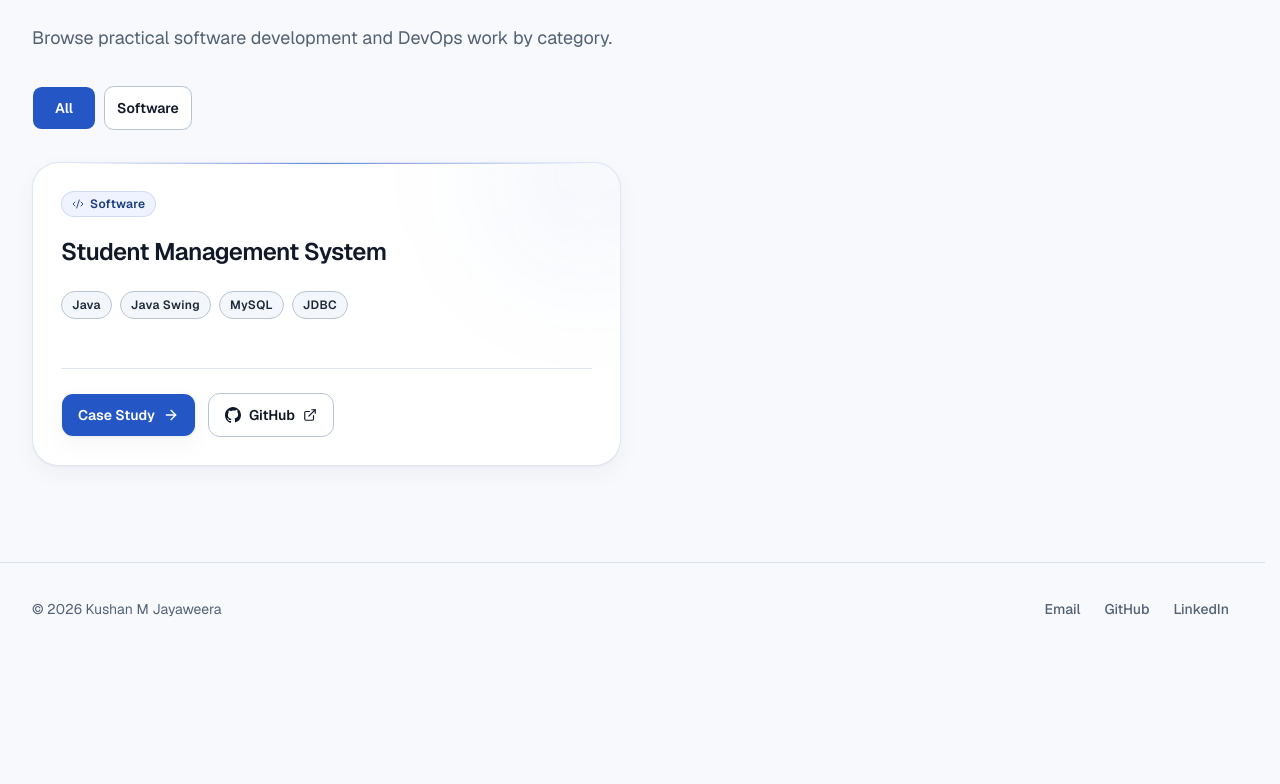
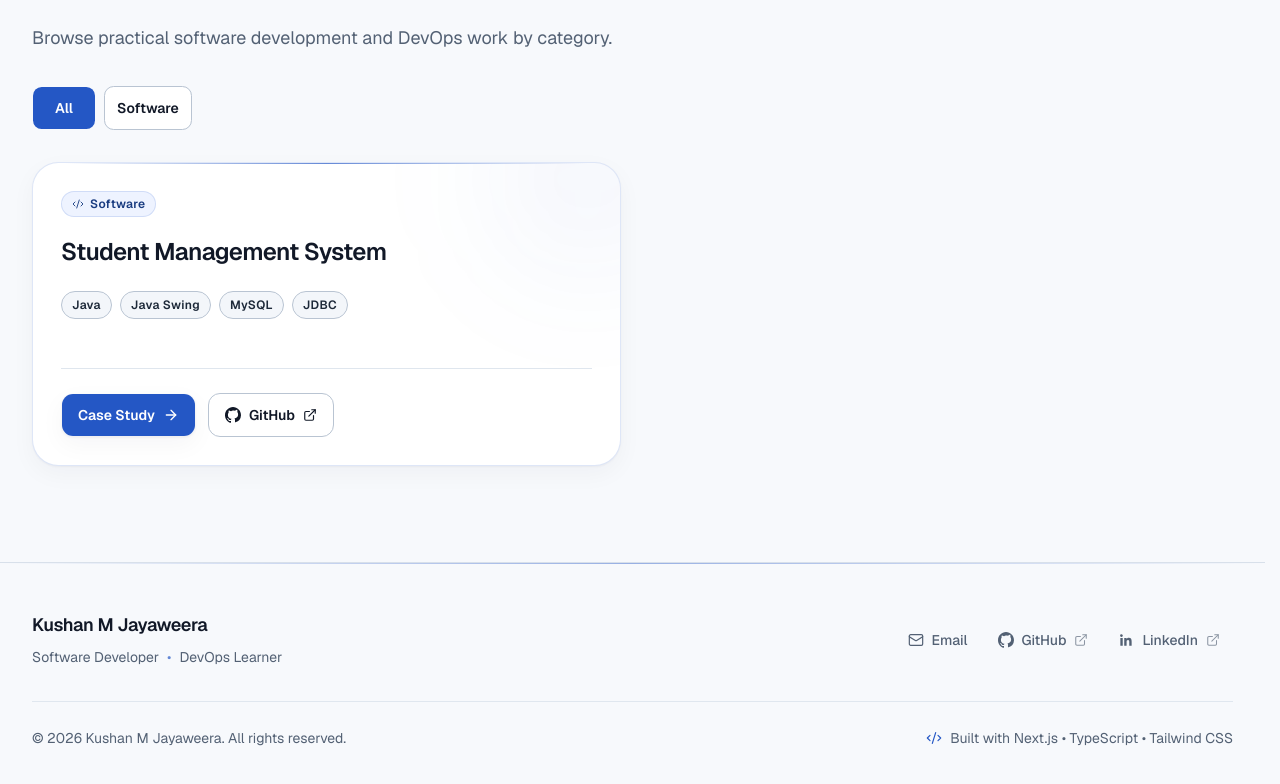
Before and after one commit to Kushan2001/kushan-portfolio, a Next.js app: page /projects in a window 1280 px wide. Shown: the part 258-1042 px from the top of the page. Before the commit the page ends 913 px from the top, so only its background shows below. Built offline with nearby package versions, Linux system fonts and the light colour scheme; no server answers.

Commit message:
style: redesign professional portfolio footer

```diff
--- /dev/null
+++ b/components/layout/footer-reveal.tsx
@@ -0,0 +1,20 @@
+"use client";
+
+import { motion, useReducedMotion } from "motion/react";
+import type { PropsWithChildren } from "react";
+
+export function FooterReveal({ children }: PropsWithChildren) {
+  const shouldReduceMotion = useReducedMotion();
+
+  return (
+    <motion.div
+      animate={shouldReduceMotion ? { opacity: 1, y: 0 } : undefined}
+      initial={shouldReduceMotion ? false : { opacity: 0, y: 12 }}
+      transition={{ duration: 0.5, ease: [0.22, 1, 0.36, 1] }}
+      viewport={{ amount: 0.15, once: true }}
+      whileInView={shouldReduceMotion ? undefined : { opacity: 1, y: 0 }}
+    >
+      {children}
+    </motion.div>
+  );
+}
--- a/components/layout/footer.tsx
+++ b/components/layout/footer.tsx
@@ -1,55 +1,134 @@
+import { Code2, ExternalLink, Mail } from "lucide-react";
+import type { ComponentType, ComponentPropsWithoutRef } from "react";
+
 import { Container } from "@/components/layout/container";
+import { FooterReveal } from "@/components/layout/footer-reveal";
+import { GitHubIcon } from "@/components/ui/github-icon";
+import { LinkedInIcon } from "@/components/ui/linkedin-icon";
 import { profile } from "@/data/profile";
 
+type FooterIcon = ComponentType<ComponentPropsWithoutRef<"svg">>;
+
+const footerIdentityRoles = new Set(["Software Developer", "DevOps Learner"]);
 const footerSocialLabels = new Set(["github", "linkedin"]);
 
+const socialIcons: Record<string, FooterIcon> = {
+  github: GitHubIcon,
+  linkedin: LinkedInIcon,
+};
+
 const footerLinkStyles =
-  "inline-flex min-h-11 min-w-11 items-center justify-center rounded-md px-1 text-sm font-medium text-muted-foreground underline-offset-4 transition-colors hover:text-foreground hover:underline focus-visible:outline-none focus-visible:ring-2 focus-visible:ring-ring focus-visible:ring-offset-4 focus-visible:ring-offset-background";
+  "group/footer-link inline-flex min-h-11 items-center gap-2 rounded-lg border border-transparent px-3 py-2 text-sm font-medium text-muted-foreground transition-[color,background-color,border-color,box-shadow,transform] duration-200 hover:border-border/80 hover:bg-surface hover:text-foreground hover:shadow-card motion-safe:hover:-translate-y-px focus-visible:outline-none focus-visible:ring-3 focus-visible:ring-ring/35";
 
 export function Footer() {
   const currentYear = new Date().getFullYear();
+  const identityRoles = profile.roles.filter((role) =>
+    footerIdentityRoles.has(role),
+  );
   const socialLinks = profile.socialLinks.filter((link) =>
     footerSocialLabels.has(link.label.toLowerCase()),
   );
 
   return (
-    <footer className="border-t border-border bg-background">
-      <Container className="flex flex-col gap-3 py-6 sm:flex-row sm:items-center sm:justify-between">
-        <p className="text-sm text-muted-foreground">
-          © {currentYear} {profile.name}
+    <footer className="relative border-t border-border bg-background">
+      <span
+        aria-hidden="true"
+        className="absolute inset-x-0 top-0 h-px bg-gradient-to-r from-transparent via-primary/45 to-transparent"
+      />
+
+      <FooterReveal>
+        <Container className="py-10 sm:py-12">
+          <div className="flex flex-col gap-7 lg:flex-row lg:items-center lg:justify-between">
+            <div className="min-w-0">
+              <p className="text-base font-semibold tracking-[-0.02em] text-foreground sm:text-lg">
+                {profile.name}
               </p>
 
+              {identityRoles.length > 0 ? (
+                <p className="mt-1.5 flex flex-wrap items-center gap-x-2 text-sm leading-6 text-muted-foreground">
+                  {identityRoles.map((role, index) => (
+                    <span className="inline-flex items-center gap-x-2" key={role}>
+                      {index > 0 ? (
+                        <span aria-hidden="true" className="text-primary/70">
+                          •
+                        </span>
+                      ) : null}
+                      {role}
+                    </span>
+                  ))}
+                </p>
+              ) : null}
+            </div>
+
             {profile.email || socialLinks.length > 0 ? (
-          <nav aria-label="Footer links">
-            <ul className="flex flex-wrap items-center gap-x-4 gap-y-2">
+              <nav aria-label="Footer contact links">
+                <ul className="grid gap-1 min-[390px]:grid-cols-3 sm:flex sm:flex-wrap sm:items-center sm:justify-end">
                   {profile.email ? (
                     <li>
                       <a
+                        className={footerLinkStyles}
                         href={`mailto:${profile.email}`}
-                    className={footerLinkStyles}
                       >
+                        <Mail
+                          aria-hidden="true"
+                          className="size-4 transition-colors duration-200 group-hover/footer-link:text-primary"
+                          strokeWidth={1.8}
+                        />
                         Email
                       </a>
                     </li>
                   ) : null}
 
-              {socialLinks.map((link) => (
+                  {socialLinks.map((link) => {
+                    const SocialIcon =
+                      socialIcons[link.icon?.toLowerCase() ?? ""] ??
+                      socialIcons[link.label.toLowerCase()];
+
+                    return (
                       <li key={link.url}>
                         <a
-                    href={link.url}
-                    target="_blank"
-                    rel="noreferrer"
                           aria-label={`${link.ariaLabel} (opens in a new tab)`}
                           className={footerLinkStyles}
+                          href={link.url}
+                          rel="noopener noreferrer"
+                          target="_blank"
                         >
+                          {SocialIcon ? (
+                            <SocialIcon
+                              aria-hidden="true"
+                              className="size-4 transition-[color,transform] duration-200 group-hover/footer-link:text-primary motion-safe:group-hover/footer-link:scale-[1.04]"
+                            />
+                          ) : null}
                           {link.label}
+                          <ExternalLink
+                            aria-hidden="true"
+                            className="size-3.5 opacity-65 transition-[opacity,transform] duration-200 group-hover/footer-link:opacity-100 motion-safe:group-hover/footer-link:-translate-y-px motion-safe:group-hover/footer-link:translate-x-px"
+                            strokeWidth={1.8}
+                          />
                         </a>
                       </li>
-              ))}
+                    );
+                  })}
                 </ul>
               </nav>
             ) : null}
+          </div>
+
+          <div className="mt-8 flex flex-col gap-3 border-t border-border/70 pt-6 text-sm leading-6 text-muted-foreground md:flex-row md:items-center md:justify-between">
+            <p>
+              © {currentYear} {profile.name}. All rights reserved.
+            </p>
+            <p className="flex flex-wrap items-center gap-x-2">
+              <Code2
+                aria-hidden="true"
+                className="size-4 shrink-0 text-primary"
+                strokeWidth={1.8}
+              />
+              <span>Built with Next.js • TypeScript • Tailwind CSS</span>
+            </p>
+          </div>
         </Container>
+      </FooterReveal>
     </footer>
   );
 }
--- /dev/null
+++ b/components/ui/linkedin-icon.tsx
@@ -0,0 +1,15 @@
+import type { ComponentPropsWithoutRef } from "react";
+
+export function LinkedInIcon(props: ComponentPropsWithoutRef<"svg">) {
+  return (
+    <svg
+      fill="currentColor"
+      focusable="false"
+      viewBox="0 0 24 24"
+      xmlns="http://www.w3.org/2000/svg"
+      {...props}
+    >
+      <path d="M20.45 20.45h-3.56v-5.57c0-1.33-.03-3.04-1.85-3.04-1.85 0-2.14 1.45-2.14 2.94v5.67H9.34V9h3.42v1.56h.05c.48-.9 1.64-1.85 3.37-1.85 3.6 0 4.27 2.37 4.27 5.46v6.28ZM5.32 7.43a2.07 2.07 0 1 1 0-4.13 2.07 2.07 0 0 1 0 4.13ZM7.1 20.45H3.54V9H7.1v11.45Z" />
+    </svg>
+  );
+}
```
Also changed, not shown: 1 other file (tests, documents, lock files or other folders). Lines whose indentation alone changed are shown as unchanged.
